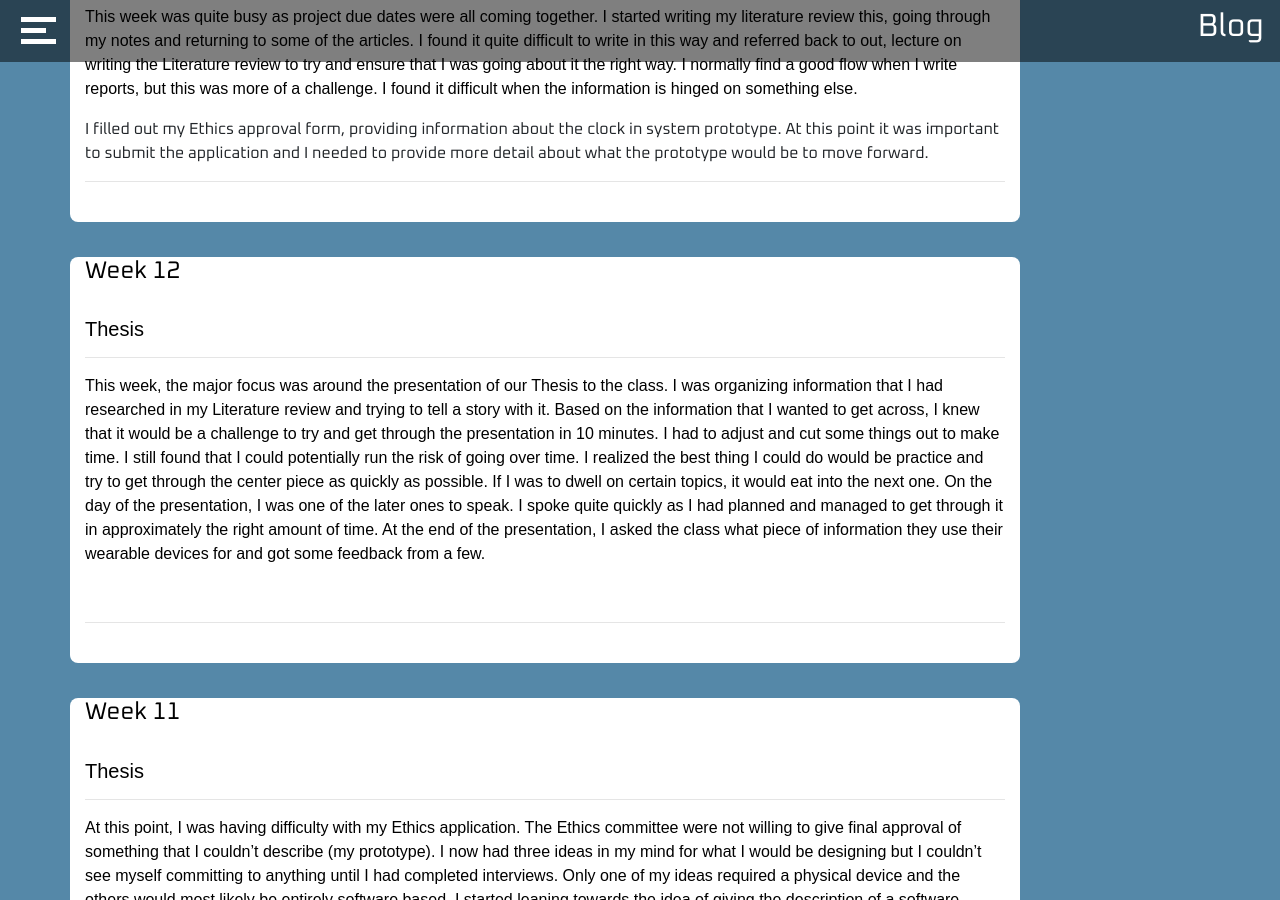
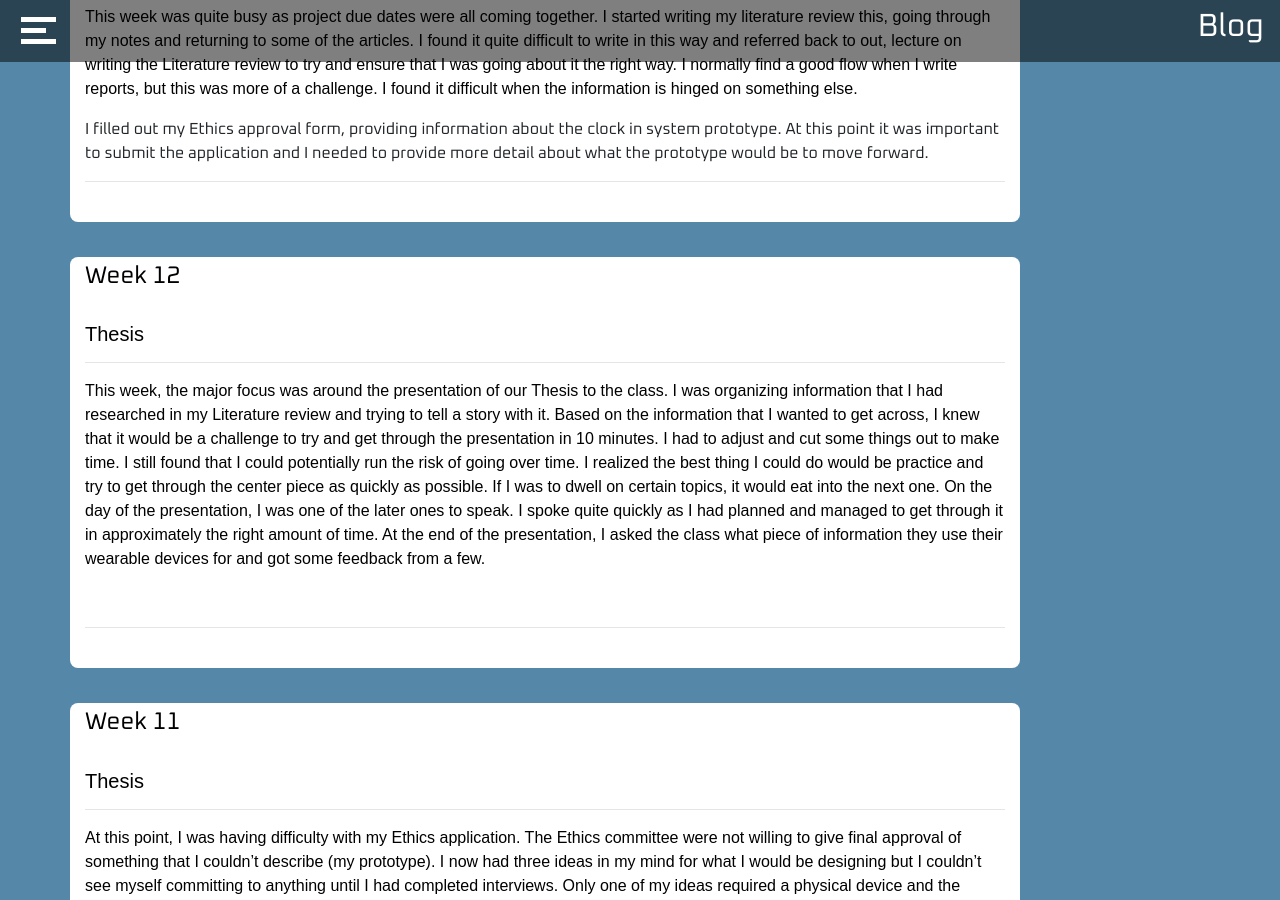
Before and after one commit to Tony8egan/www.TonesDesigns, a Jekyll site: the page built from Blog.markdown, in a window 1280 px wide and 900 px high, scrolled down 359 px. Built offline with Jekyll 4.4.1, drawn with Linux system fonts in a browser that asks for light colours; nearby versions of some CDN libraries.

Commit message:
Update Blog.html

```diff
--- a/_layouts/Blog.html
+++ b/_layouts/Blog.html
@@ -74,7 +74,7 @@
 
     <div class="row">
         <div class="col-sm-10"  style="margin-top:35px;background-color:white;border-radius: 8px;">
-        <H4 style ="color:black">Week 12</H4>
+        <H4 style ="color:black;padding-top:5px;">Week 12</H4>
          <br>
         <H5 style ="color:black" class ="desctiptiveText">Thesis</H5>
         <hr>
@@ -96,7 +96,7 @@
 
     <div class="row">
         <div class="col-sm-10"  style="margin-top:35px;background-color:white;border-radius: 8px;">
-        <H4 style ="color:black">Week 11</H4>
+        <H4 style ="color:black;padding-top:5px;">Week 11</H4>
         <br>
         <H5 style ="color:black" class ="desctiptiveText">Thesis</H5>
         <hr>
@@ -142,7 +142,7 @@
 
     <div class="row">
         <div class="col-sm-10"  style="margin-top:35px;background-color:white;border-radius: 8px;">
-        <H4 style ="color:black">Week 10</H4>
+        <H4 style ="color:black;padding-top:5px;">Week 10</H4>
         <br>
         <H5 style ="color:black" class ="desctiptiveText">Thesis</H5>
         <hr>
@@ -166,7 +166,7 @@
 
     <div class="row">
         <div class="col-sm-10"  style="margin-top:35px;background-color:white;border-radius: 8px;">
-        <H4 style ="color:black">Week 9</H4>
+        <H4 style ="color:black;padding-top:5px;">Week 9</H4>
         <br>
         <H5 style ="color:black" class ="desctiptiveText">Thesis</H5>
         <hr>
@@ -188,7 +188,7 @@
 
     <div class="row">
      <div class="col-sm-10"  style="margin-top:35px;background-color:white;border-radius: 8px;">
-     <H4 style ="color:black">Week 8</H4>
+     <H4 style ="color:black;padding-top:5px;">Week 8</H4>
      <br>
         <H5 style ="color:black" class ="desctiptiveText">CS6022 Lab REVIEW</H5>
         <hr>
@@ -233,7 +233,7 @@
     <div class="row">
 
      <div class="col-sm-10"  style="margin-top:35px;background-color:white;border-radius: 8px;">
-        <H4 style ="color:black">Week 7</H4>
+        <H4 style ="color:black;padding-top:5px;">Week 7</H4>
         <br>
         <H5 style ="color:black" class ="desctiptiveText">CS6022 Lab REVIEW</H5>
         <hr>
@@ -257,7 +257,7 @@
 
     <div class="row">
         <div class="col-sm-10"  style="margin-top:35px;background-color:white;border-radius: 8px;">
-        <H4 style ="color:black">Week 6</H4>
+        <H4 style ="color:black;padding-top:5px;">Week 6</H4>
         <br>
         <H5 style ="color:black" class ="desctiptiveText">CS6022 Lab</H5>
         <hr>
@@ -355,7 +355,7 @@
 
        <div class="row">
         <div class="col-sm-10"  style="margin-top:35px;background-color:white;border-radius: 8px;">
-        <H4 style ="color:black">Week 5</H4>
+        <H4 style ="color:black;padding-top:5px;">Week 5</H4>
         <br>
 
         <H5 style ="color:black" class ="desctiptiveText">CS6022 Lab REVIEW</H5>
@@ -379,7 +379,7 @@
 
        <div class="row">
         <div class="col-sm-10"  style="margin-top:35px;background-color:white;border-radius: 8px;">
-        <H4 style ="color:black">Week 4</H4>
+        <H4 style ="color:black;padding-top:5px;">Week 4</H4>
         <br>
         <H5 style ="color:black" class ="desctiptiveText">CS6022 Lab</H5>
         <hr>
@@ -403,7 +403,7 @@
 
        <div class="row">
         <div class="col-sm-10"  style="margin-top:35px;background-color:white;border-radius: 8px;">
-        <H4 style ="color:black">Week 3</H4>
+        <H4 style ="color:black;padding-top:5px;">Week 3</H4>
         <br>
         <H5 style ="color:black" class ="desctiptiveText">CS6022 Lab</H5>
         <hr>
@@ -444,7 +444,7 @@
 
        <div class="row">
         <div class="col-sm-10"  style="margin-top:35px;background-color:white;border-radius: 8px;">
-        <H4 style ="color:black">Week 2</H4>
+        <H4 style ="color:black;padding-top:5px;">Week 2</H4>
         <br>
         <H5 style ="color:black" class ="desctiptiveText">CS6022 Lab</H5>
         <hr>
@@ -497,7 +497,7 @@
 
        <div class="row">
         <div class="col-sm-10"  style="margin-top:35px;background-color:white;border-radius: 8px;">
-        <H4 style ="color:black">Week 1</H4>
+        <H4 style ="color:black;padding-top:5px;">Week 1</H4>
         <br>
         <H5 style ="color:black" class ="desctiptiveText">CS6022 Lab</H5>
         <hr>
```
